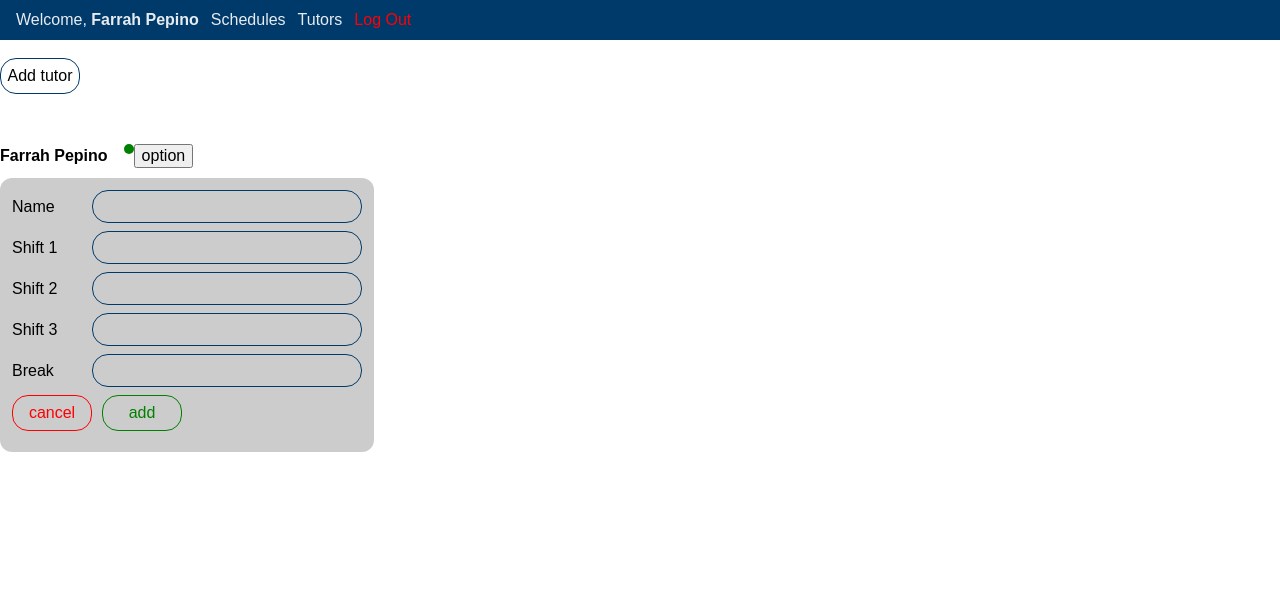
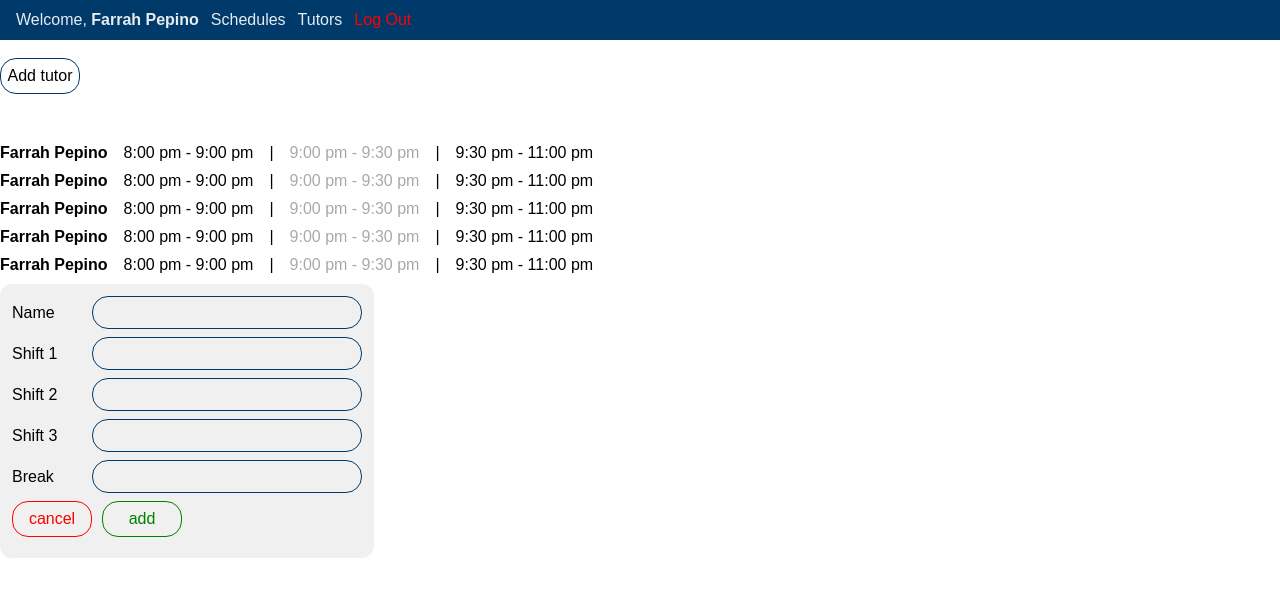
Before and after one commit to farrahpepino/attendance-software, an Angular app in the folder client/: page / in a window 1280 px wide. Shown: the top 596 px of the page. Built offline with nearby package versions, Linux system fonts and the light colour scheme.

Commit message:
improved ui

```diff
--- a/client/src/app/app.component.html
+++ b/client/src/app/app.component.html
@@ -1 +1 @@
-<app-tutors />
+<app-schedules />
--- a/client/src/app/components/schedules/schedules.component.css
+++ b/client/src/app/components/schedules/schedules.component.css
@@ -1,3 +1,11 @@
+.add-form{
+    background-color: rgb(0,0,0, 0.06);
+    width: 350px;
+    height: 250px;
+    border-radius: 12px;
+    padding: 12px;
+}
+
 .content{
     margin-top: 50px;
 }
--- a/client/src/app/components/schedules/schedules.component.html
+++ b/client/src/app/components/schedules/schedules.component.html
@@ -1,6 +1,7 @@
 <app-navbar />
 <br />
-<br />
+<button type="button" class="btn">Add tutor</button>
+
 <!-- change to table later -->
 <div class="content">
     <div class="item flex"> <strong>Farrah Pepino</strong> <div>8:00 pm - 9:00 pm</div> | <div class="gray">9:00 pm - 9:30 pm</div> | <div>9:30 pm - 11:00 pm</div> </div>
@@ -9,3 +10,26 @@
     <div class="item flex"> <strong>Farrah Pepino</strong> <div>8:00 pm - 9:00 pm</div> | <div class="gray">9:00 pm - 9:30 pm</div> | <div>9:30 pm - 11:00 pm</div> </div>
     <div class="item flex"> <strong>Farrah Pepino</strong> <div>8:00 pm - 9:00 pm</div> | <div class="gray">9:00 pm - 9:30 pm</div> | <div>9:30 pm - 11:00 pm</div> </div>
 </div>
+
+
+<div class="add-form flex col">
+    <label for="name"><span>Name</span>
+        <input type="text"/>
+    </label>
+    <label for="shift-1"><span>Shift 1</span>
+        <input type="text"/>
+    </label>
+    <label for="shift-2"><span>Shift 2</span>
+        <input type="text"/>
+    </label>
+    <label for="shift-3"><span>Shift 3</span>
+        <input type="text"/>
+    </label>
+    <label for="break"><span>Break</span>
+        <input type="text"/>
+    </label>
+    <div class="flex gap-10 right">
+        <button type="button" class="btn btn-red red">cancel</button>
+        <button type="button" class="btn btn-green green">add</button>
+    </div>
+</div>
--- a/client/src/app/components/tutors/tutors.component.css
+++ b/client/src/app/components/tutors/tutors.component.css
@@ -1,5 +1,5 @@
 .add-form{
-    background-color: rgb(0,0,0, 0.2);
+    background-color: rgb(0,0,0, 0.06);
     width: 350px;
     height: 250px;
     border-radius: 12px;
--- a/client/src/app/components/tutors/tutors.component.html
+++ b/client/src/app/components/tutors/tutors.component.html
@@ -1,30 +1,6 @@
 <app-navbar />
 <br />
-<button type="button" class="btn">Add tutor</button>
 
 <div class="content">
     <div class="item flex"> <strong>Farrah Pepino</strong> <div class="flex"><div class="circle bg-green"></div> <button>option</button></div></div>
 </div>
-
-<div class="add-form flex col">
-    <label for="name"><span>Name</span>
-        <input type="text"/>
-    </label>
-    <label for="shift-1"><span>Shift 1</span>
-        <input type="text"/>
-    </label>
-    <label for="shift-2"><span>Shift 2</span>
-        <input type="text"/>
-    </label>
-    <label for="shift-3"><span>Shift 3</span>
-        <input type="text"/>
-    </label>
-    <label for="break"><span>Break</span>
-        <input type="text"/>
-    </label>
-    <div class="flex gap-10 right">
-        <button type="button" class="btn btn-red red">cancel</button>
-        <button type="button" class="btn btn-green green">add</button>
-    </div>
-
-</div>
--- a/client/src/styles.css
+++ b/client/src/styles.css
@@ -93,6 +93,7 @@ input {
     border-radius: 16px;
     border: solid 1px #003A6B;
     background-color: transparent;
+    outline-color: #003A6B;
 }
 
 .right{
```
